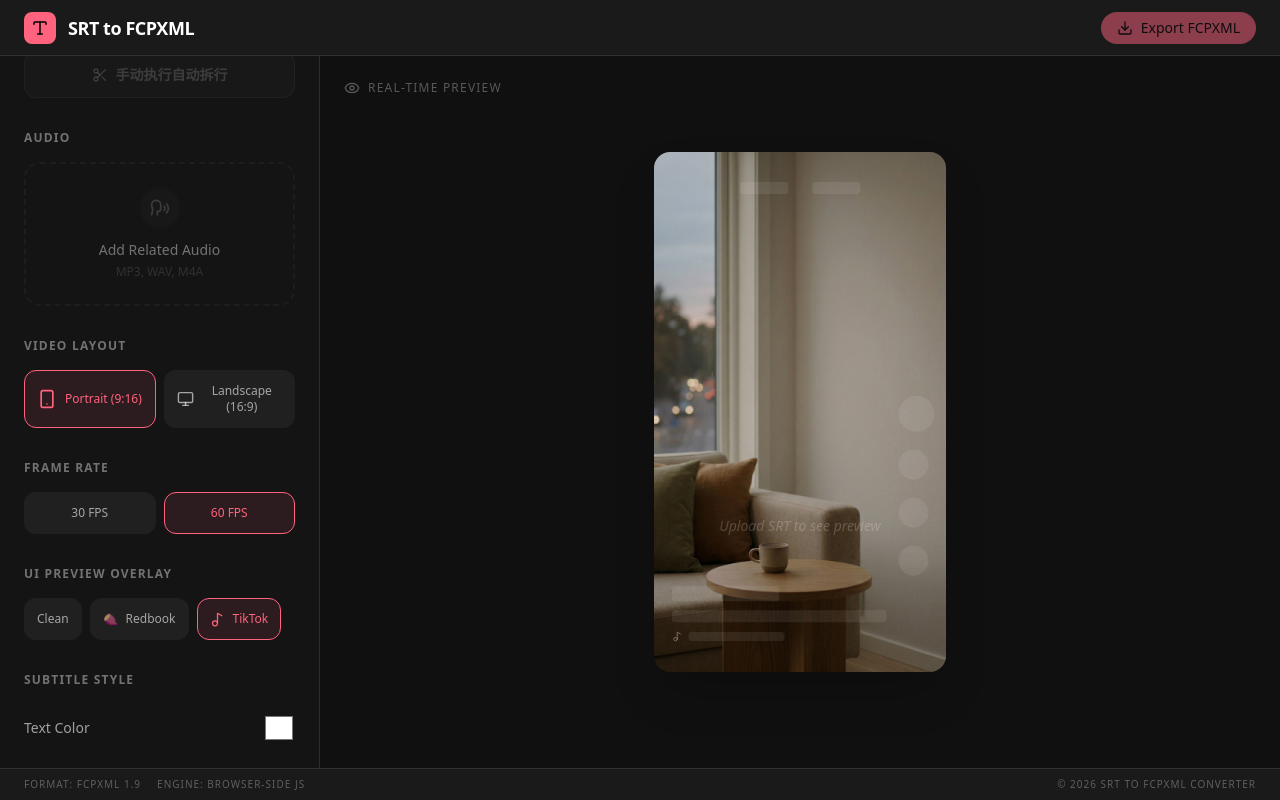
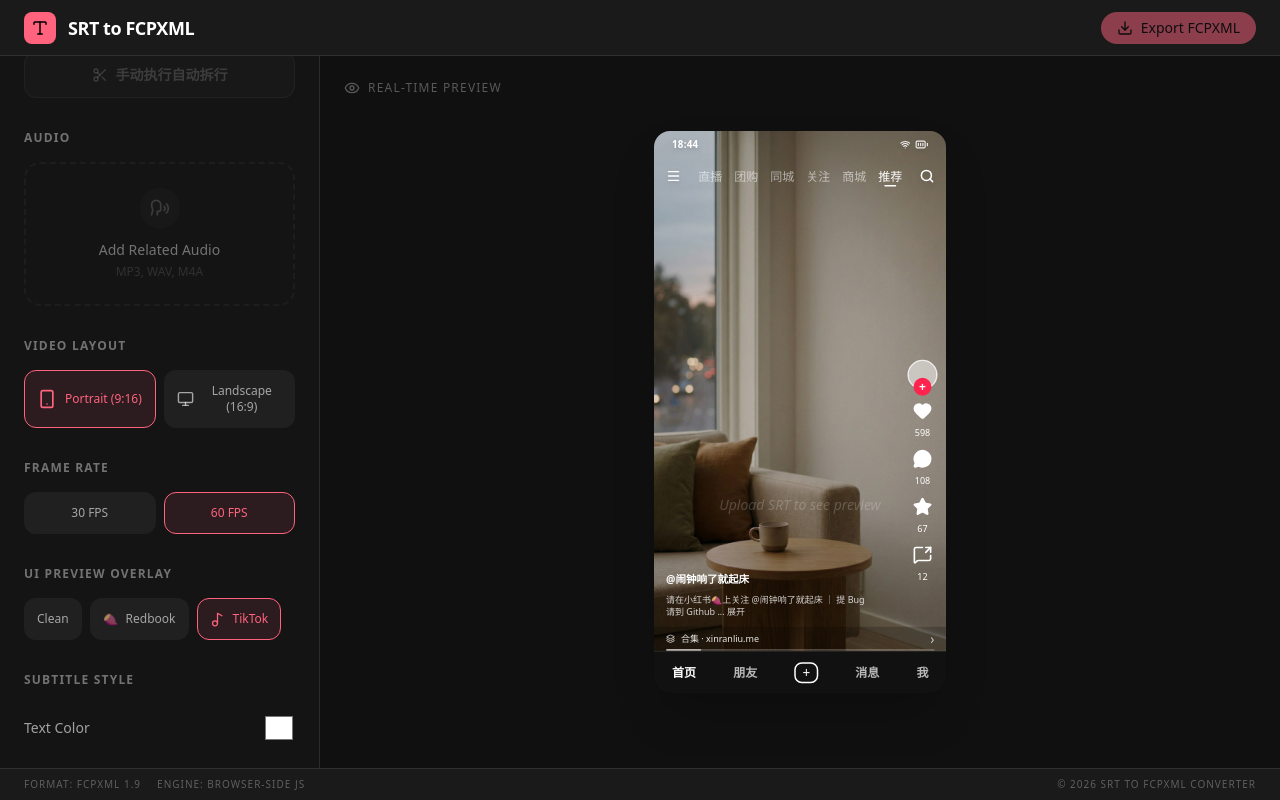
Before and after one commit to linx4200/srt-to-fcpxml-converter, a React (Vite) app: page / in a window 1280 px wide. Both pictures are taken after a click on the button "TikTok". Built offline with nearby package versions, Linux system fonts and the light colour scheme.

Commit message:
feat: add douyin overlay

```diff
--- a/src/components/preview/PlatformOverlay.tsx
+++ b/src/components/preview/PlatformOverlay.tsx
@@ -1,6 +1,6 @@
 import { AnimatePresence } from 'motion/react';
 import { XhsOverlay, XhsBottomBar } from './overlays/XhsOverlay';
-import { DouyinOverlay } from './overlays/DouyinOverlay';
+import { DouyinOverlay, DouyinBottomBar } from './overlays/DouyinOverlay';
 import { CleanOverlay } from './overlays/CleanOverlay';
 import { UI_LOGICAL_RESOLUTION } from '../../constants';
 
@@ -41,10 +41,8 @@
   const refWidth = isPortrait ? UI_LOGICAL_RESOLUTION.portrait.width : UI_LOGICAL_RESOLUTION.landscape.width;
   const scale = containerWidth / refWidth;
 
-  // XhsBottomBar 的近似逻辑高度 (mt-2: 8px, mb-2: 8px, h-1.5: 1.5px, h-10: 40px) = 57.5px
-  // 使用 padding-bottom hack 可以让容器的高度按照父级宽度的特定比例 (57.5 / 390) 自动展开，
-  // 从而让 transform scale 中的元素完美贴合正常的 flex 布局流，不产生空白高度坍塌！
-  const bottomBarHeight = platform === 'xhs' ? 57.5 : 0;
+  // 底部扩展栏需要处于 9:16 视频区域之外，因此这里按逻辑分辨率为不同平台预留高度。
+  const bottomBarHeight = platform === 'xhs' ? 57.5 : platform === 'douyin' ? 56 : 0;
 
   if (bottomBarHeight === 0) return null;
 
@@ -62,6 +60,7 @@
       >
         <AnimatePresence mode="wait">
           {platform === 'xhs' && <XhsBottomBar key="xhs-bottom" />}
+          {platform === 'douyin' && <DouyinBottomBar key="douyin-bottom" />}
         </AnimatePresence>
       </div>
     </div>
--- a/src/components/preview/overlays/DouyinOverlay.tsx
+++ b/src/components/preview/overlays/DouyinOverlay.tsx
@@ -1,5 +1,50 @@
+import type { ReactNode } from 'react';
 import { motion } from 'motion/react';
-import { Music2 } from 'lucide-react';
+import {
+  BatteryFull,
+  Star,
+  Heart,
+  Menu,
+  MessageCircle,
+  Search,
+  MessageSquareShare,
+  Wifi,
+  Layers
+} from 'lucide-react';
+
+function ActionItem({
+  icon,
+  count,
+  withAvatar = false,
+  hidden = false
+}: {
+  icon: ReactNode;
+  count?: string;
+  withAvatar?: boolean;
+  hidden?: boolean;
+}) {
+  return (
+    <div className={`${hidden ? 'opacity-0' : ''} flex flex-col items-center gap-1 relative `}>
+      <div className="relative">
+        <div
+          className={
+            withAvatar
+              ? 'w-10 h-10 rounded-full border-[2px] border-white/85'
+              : 'w-10 h-10 flex items-center justify-center'
+          }
+        >
+          {icon}
+        </div>
+        {withAvatar && (
+          <div className="absolute -bottom-2 left-1/2 -translate-x-1/2 w-6 h-6 rounded-full bg-[#ff244d] border-white flex items-center justify-center">
+            <span className="text-[16px] leading-none font-bold text-white">+</span>
+          </div>
+        )}
+      </div>
+      {count ? <span className="text-[12px] font-medium leading-none">{count}</span> : null}
+    </div>
+  );
+}
 
 export function DouyinOverlay() {
   return (
@@ -7,27 +52,86 @@
       initial={{ opacity: 0 }}
       animate={{ opacity: 1 }}
       exit={{ opacity: 0 }}
-      className="absolute inset-0 pointer-events-none"
+      className="absolute inset-0 pointer-events-none overflow-hidden text-white"
     >
-      {/* Douyin Mock UI */}
-      <div className="absolute top-10 left-0 right-0 flex justify-center gap-8 opacity-40">
-        <div className="w-16 h-4 rounded bg-white/20" />
-        <div className="w-16 h-4 rounded bg-white/20" />
+
+      {/* iOS Status Bar Mock */}
+      <div className="absolute top-0 left-0 right-0 h-9 flex justify-between items-center px-6 text-white text-[13px] font-semibold drop-shadow-md z-50 tracking-wide">
+        <span>18:44</span>
+        <div className="flex items-center gap-1.5">
+          <Wifi size={14} strokeWidth={2.5} className="ml-1 opacity-90" />
+          <BatteryFull size={18} strokeWidth={2} className="opacity-90" />
+        </div>
       </div>
-      <div className="absolute right-4 bottom-32 flex flex-col gap-6 opacity-40">
-        <div className="w-12 h-12 rounded-full bg-white/20" />
-        <div className="w-10 h-10 rounded-full bg-white/20" />
-        <div className="w-10 h-10 rounded-full bg-white/20" />
-        <div className="w-10 h-10 rounded-full bg-white/20" />
+
+      <div className="absolute top-12 left-0 right-0 px-4 flex items-center justify-between z-20">
+        <Menu size={20} strokeWidth={2.3} className="drop-shadow-md" />
+        <div className="flex items-center gap-4 text-[16px] text-white/55">
+          <span>直播</span>
+          <span>团购</span>
+          <span>同城</span>
+          <span>关注</span>
+          <span>商城</span>
+          <span className="text-white relative">
+            推荐
+            <span className="absolute left-1/2 -translate-x-1/2 top-[24px] w-4 h-[2px] rounded-full bg-white" />
+          </span>
+        </div>
+        <Search size={20} strokeWidth={2.4} className="drop-shadow-md shrink-0" />
       </div>
-      <div className="absolute bottom-10 left-6 right-20 flex flex-col gap-3 opacity-40">
-        <div className="w-1/2 h-5 rounded bg-white/20" />
-        <div className="w-full h-4 rounded bg-white/20" />
-        <div className="flex items-center gap-2">
-          <Music2 size={14} />
-          <div className="w-32 h-3 rounded bg-white/20" />
+
+      <div className="absolute right-3 bottom-11 flex flex-col items-center gap-2 z-20">
+        <ActionItem
+          withAvatar
+          icon={<div className="w-full h-full rounded-full bg-white/50"/>}
+        />
+        <ActionItem icon={<Heart size={26} fill="white" />} count="598" />
+        <ActionItem icon={<MessageCircle size={26} fill="white" />} count="108" />
+        <ActionItem icon={<Star size={26} fill="white" />} count="67" />
+        <ActionItem icon={<MessageSquareShare size={26} />} count="12" />
+        {/* this is a space placeholder */}
+        <ActionItem hidden icon={<MessageSquareShare size={26}/>} />
+      </div>
+
+      <div className="absolute left-4 right-4 bottom-11 z-20">
+        <div className="text-[14px] font-semibold leading-none">@闹钟响了就起床</div>
+        <p className="mt-3 max-w-[270px] text-[12px] leading-[1.35] text-white/80">
+          请在小红书🍠上关注 @闹钟响了就起床 ｜ 提 Bug 请到 Github ... 展开
+        </p>
+      </div>
+
+      <div className="absolute left-0 right-0 bottom-0 z-20 pl-4 pr-4 h-8 bg-black/20 flex items-center justify-between text-[12px] text-white/90">
+          <div className="flex items-center gap-2">
+            <Layers size={12} />
+            <span>合集 · xinranliu.me </span>
+          </div>
+          <span className="text-lg leading-none text-white/70">›</span>
+
+        <div className="absolute left-4 right-4 bottom-0 h-[2px] rounded-full bg-white/30 overflow-hidden">
+          <div className="h-full w-[13%] rounded-full bg-white" />
         </div>
       </div>
     </motion.div>
   );
 }
+
+export function DouyinBottomBar() {
+  return (
+    <motion.div
+      initial={{ opacity: 0, height: 0 }}
+      animate={{ opacity: 1, height: 'auto' }}
+      exit={{ opacity: 0, height: 0 }}
+      className="bg-[#111111] w-full shrink-0 text-white"
+    >
+      <div className="h-14 px-6 flex items-center justify-between text-[16px] font-semibold border-t border-white/10">
+        <span>首页</span>
+        <span className="text-white/70">朋友</span>
+        <div className="w-8 h-7 rounded-[10px] border-2 border-white flex items-center justify-center text-[18px] leading-none font-medium">
+          +
+        </div>
+        <span className="text-white/70">消息</span>
+        <span className="text-white/70">我</span>
+      </div>
+    </motion.div>
+  );
+}
--- a/src/components/preview/overlays/XhsOverlay.tsx
+++ b/src/components/preview/overlays/XhsOverlay.tsx
@@ -37,20 +37,20 @@
           <div className="flex items-center justify-between">
             <div className="flex items-center">
               <div className="w-8 h-8 rounded-full bg-white/30 border border-white/20 overflow-hidden shrink-0" />
-              <span className="text-white text-[15px] font-medium ml-2 drop-shadow-sm">闹钟响了就起床</span>
-              <div className="bg-[#ff2442] text-white text-[11px] px-2.5 py-0.5 rounded-full ml-2 font-medium tracking-wide">关注</div>
+              <span className="text-white text-[14px] font-medium ml-2 drop-shadow-sm">闹钟响了就起床</span>
+              <div className="bg-[#ff2442] text-white text-[12px] px-2.5 py-0.5 rounded-full ml-2 font-medium tracking-wide">关注</div>
             </div>
           </div>
 
           {/* Description & Chapters inline */}
           <div className="flex items-center gap-2 mt-1">
-            <div className="flex items-center gap-1 bg-black/20 border border-white/20 text-white/90 text-[11px] px-1.5 py-0.5 rounded backdrop-blur-sm shrink-0">
+            <div className="flex items-center gap-1 bg-black/20 border border-white/20 text-white/90 text-[12px] px-1.5 py-0.5 rounded backdrop-blur-sm shrink-0">
               <List size={12} />
               <span>章节</span>
               <ChevronDown size={10} className="opacity-70 -ml-0.5" />
             </div>
-            <div className="text-white text-[14px] drop-shadow-md line-clamp-1 flex-1">
-              ⬆️ 请关注 @闹钟响了就起床 <span className="text-white/60 text-[13px] ml-1"></span>
+            <div className="text-white/80 text-[12px] drop-shadow-md line-clamp-1 flex-1">
+              ⬆️ 请关注 @闹钟响了就起床
             </div>
           </div>
 
```
